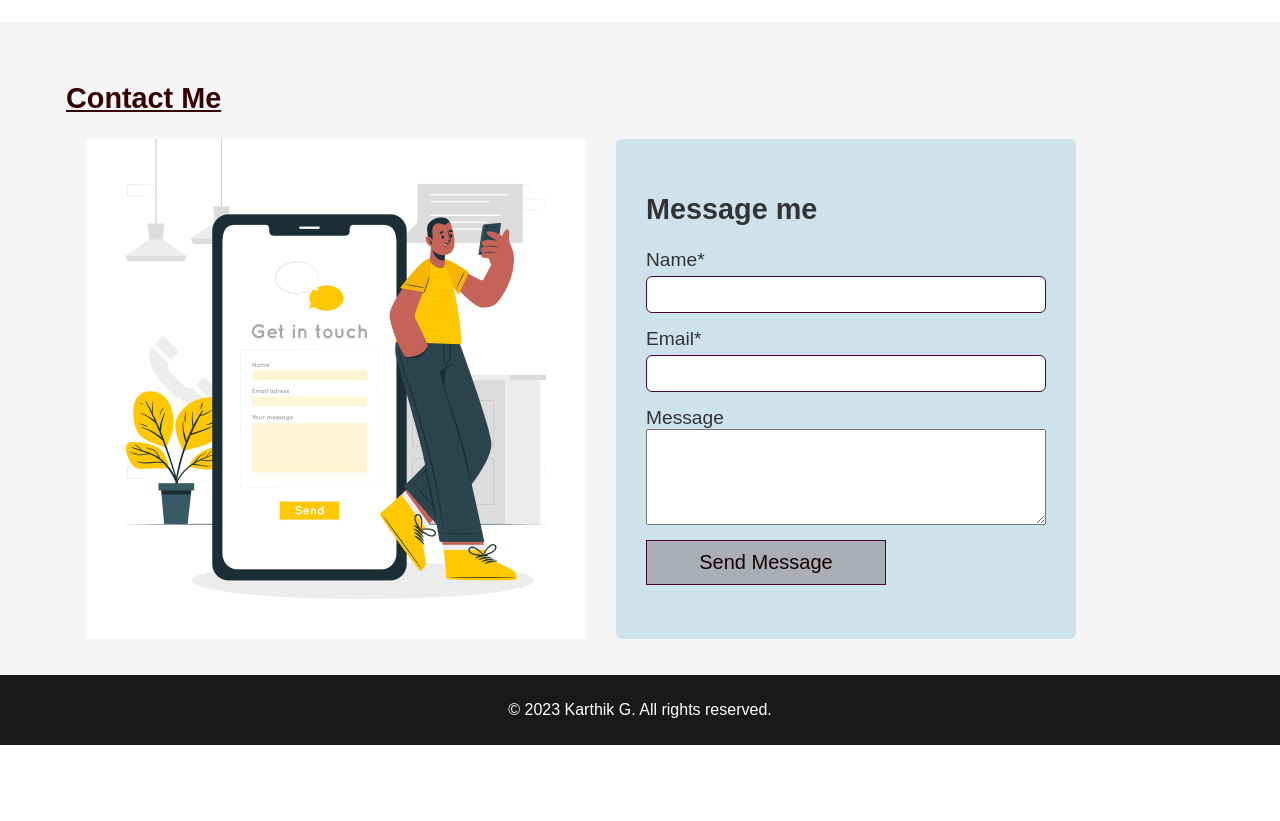
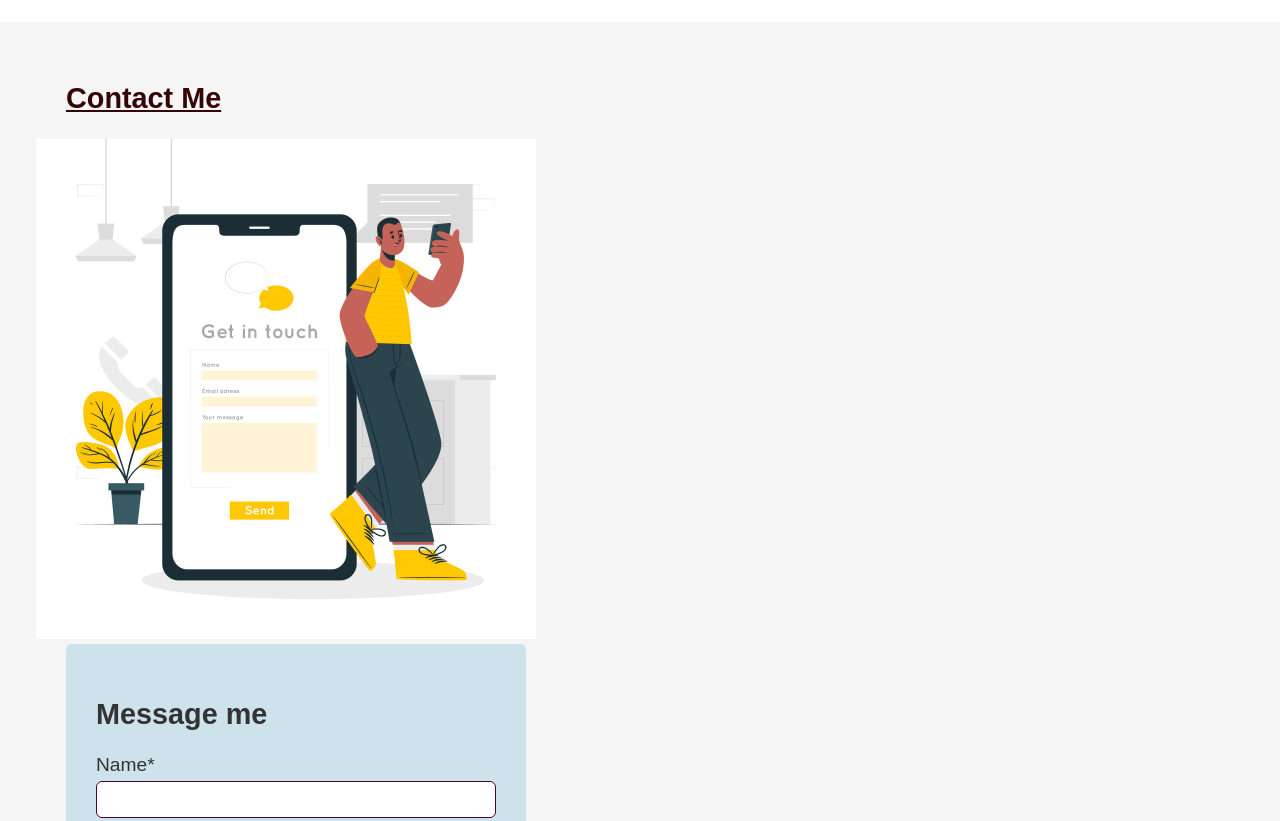
Before and after one commit to karthikofcl/karthikofficial.github.io, a plain HTML site: page index.html in a window 1280 px wide. Shown: the part 2580-3401 px from the top of the page. Before the commit the page ends 3325 px from the top, so only its background shows below. Drawn offline with Linux system fonts and the light colour scheme.

Commit message:
Update styles.css

```diff
--- a/styles.css
+++ b/styles.css
@@ -136,11 +136,9 @@ body {
 
 }
 .msg{
-  display: flex;
+  marigin: 9px;
 }
 .msg img{
   max-width: 500px;
   height: auto;
-  margin-left: 50px;
-
 }
```
